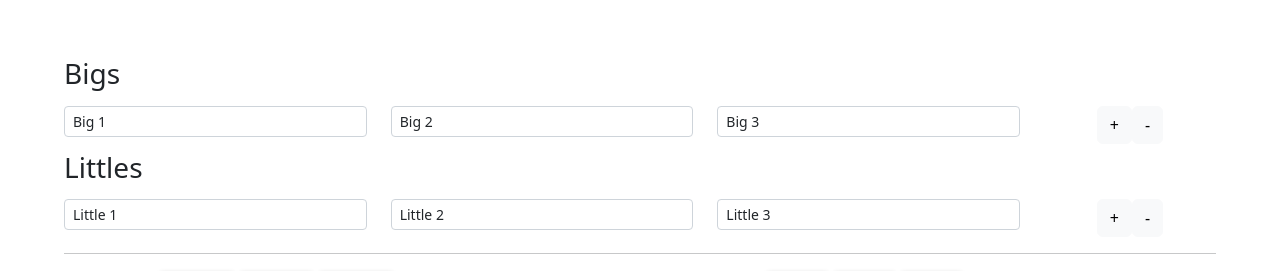
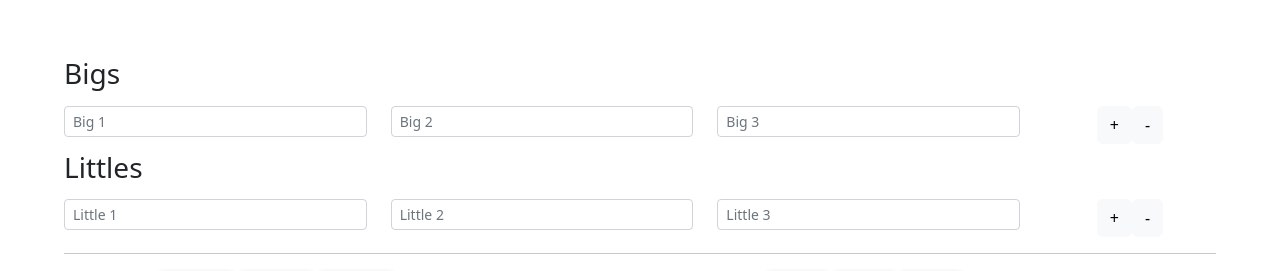
Before and after one commit to ericv105/Big-Lit-Matcher, a React (Create React App) app in the folder client/: page / in a window 1280 px wide. Shown: the top 271 px of the page. Built offline with nearby package versions, Linux system fonts and the light colour scheme.

Commit message:
input placeholders

```diff
--- a/client/src/components/MemberForm.js
+++ b/client/src/components/MemberForm.js
@@ -11,11 +11,27 @@ function MemberForm({
   memToName,
   setMem,
 }) {
+  const getPlaceholder = (val) => {
+    if (val.substring(0, 1) === "B") {
+      return "Big " + val.substring(1);
+    } else if (val.substring(0, 1) === "L") {
+      return "Little " + val.substring(1);
+    }
+    return val;
+  }
   const handleBlur = (event, val) => {
-    setMem((prevState) => ({
-      ...prevState,
-      [val]: event.target.value,
-    }));
+    if (event.target.value !== '') {
+      setMem((prevState) => ({
+        ...prevState,
+        [val]: event.target.value,
+      }));
+    } else {
+      setMem(current => {
+        const copy = {...current}
+        delete copy[[val]]
+        return copy;
+      })
+    }
   };
   const handleAdd = () => {
     const mem = memberType.slice(0, 1) + (members.length + 1);
@@ -36,13 +52,13 @@ function MemberForm({
               <Form.Control
                 size="sm"
                 type="text"
-                defaultValue={getName(val)}
+                placeholder={getPlaceholder(val)}
                 onBlur={(e) => handleBlur(e, val)}
               />
             </Col>
           );
         })}
-        <Col xs={2} style={{textAlign: 'center'}}>
+        <Col xs={2} style={{ textAlign: "center" }}>
           <Button variant="light" onClick={handleAdd}>
             +
           </Button>
```
Also changed, not shown: 7 other files (tests, documents, lock files or other folders).
